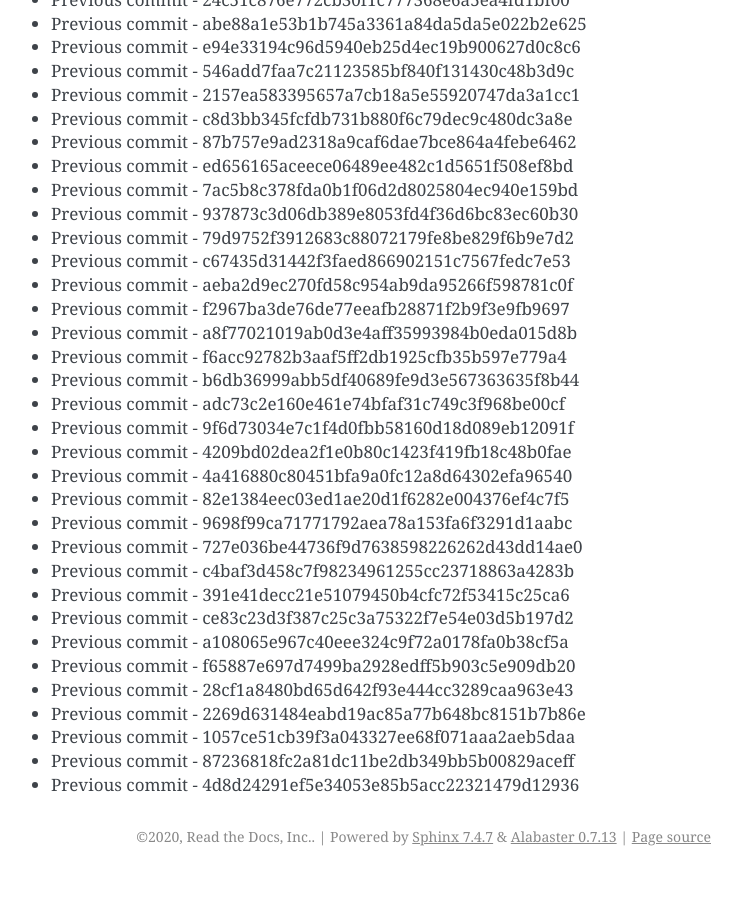
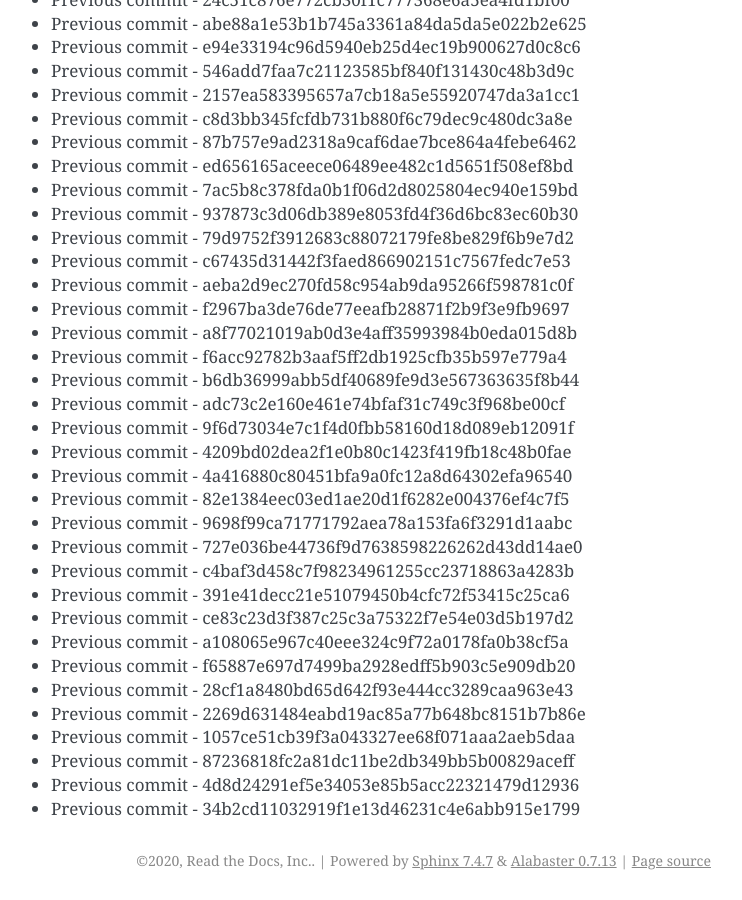
Before and after one commit to readthedocs/rtd-git-stresstest, a Sphinx documentation site: the page built from docs/updates.rst, in a window 1280 px wide and 900 px high, scrolled down 70928 px. Shown: the whole window, without its empty margins (399-1141 px from the left). Built offline with Sphinx 7.4.7, drawn with Linux system fonts in a browser that asks for light colours; before the commit the page ends 71804 px from its top, so only the background shows below that.

Commit message:
Generating commit from previous: 34b2cd11032919f1e13d46231c4e6abb915e1799

```diff
--- a/docs/updates.rst
+++ b/docs/updates.rst
@@ -3012,3 +3012,4 @@ It can be tested for any performance characteristics.
 * Previous commit - 1057ce51cb39f3a043327ee68f071aaa2aeb5daa
 * Previous commit - 87236818fc2a81dc11be2db349bb5b00829aceff
 * Previous commit - 4d8d24291ef5e34053e85b5acc22321479d12936
+* Previous commit - 34b2cd11032919f1e13d46231c4e6abb915e1799
```
